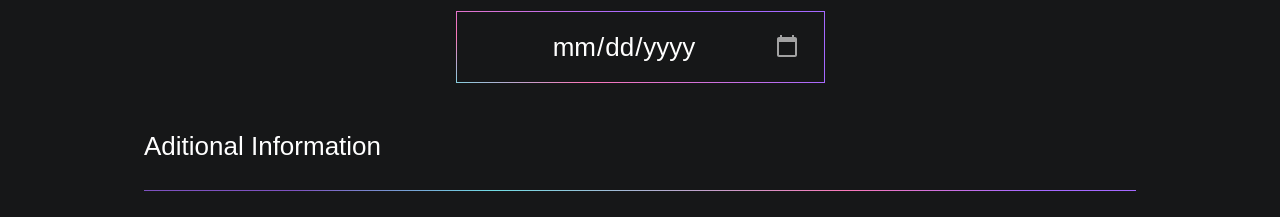
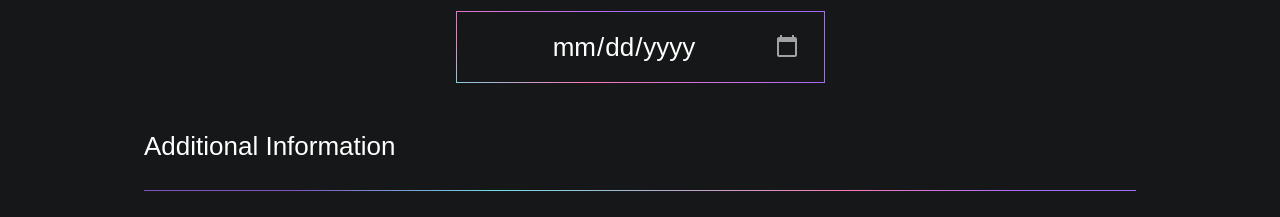
Before and after one commit to GeneralMagicio/GM-Website, a Next.js app: page /contact in a window 1280 px wide. Shown: the part 2540-2757 px from the top of the page. Built offline with nearby package versions, Linux system fonts and the light colour scheme; a web font is replaced by a local one.

Commit message:
fix: cibtact form typos

```diff
--- a/src/components/Contact/Form.tsx
+++ b/src/components/Contact/Form.tsx
@@ -282,12 +282,12 @@ export function ContactForm() {
             </div>
           </div>
         </FormHeader>
-        <FormHeader title="Aditional Information">
+        <FormHeader title="Additional Information">
           <div className="h-72">
             <textarea
               className="resize-none bg-neutral-900 h-full w-full border border-magicPurple-300 px-7 py-3 focus:outline-none focus:border-pinkPotion-300"
               placeholder="Tell us!"
-              name="extra"
+              name="aditionalInformation"
               onChange={handleChange}
             />
           </div>
--- a/src/pages/api/mail/contact.ts
+++ b/src/pages/api/mail/contact.ts
@@ -42,7 +42,7 @@ export default async function serverSideCall(
     const mailData = {
       from: process.env.GMAIL_ACCOUNT as string,
       to: process.env.EMAIL_RECIPIENT as string,
-      subject: `Project Resquest from: ${firstName} | ${projectName}`,
+      subject: `Project Request from: ${firstName} | ${projectName}`,
       text: `Who requested:
         First Name: ${firstName}
         E-mail: ${email}
@@ -58,7 +58,7 @@ export default async function serverSideCall(
       Telegram handle ${telegram}
       Github Profile: ${github}
       Project Link: ${projectLink}
-      Aditional information given by the client: ${aditionalInformation}`,
+      Additional Information given by the client: ${aditionalInformation}`,
     }
     try {
       mailingClient.sendMail(mailData, (err) => {
```
